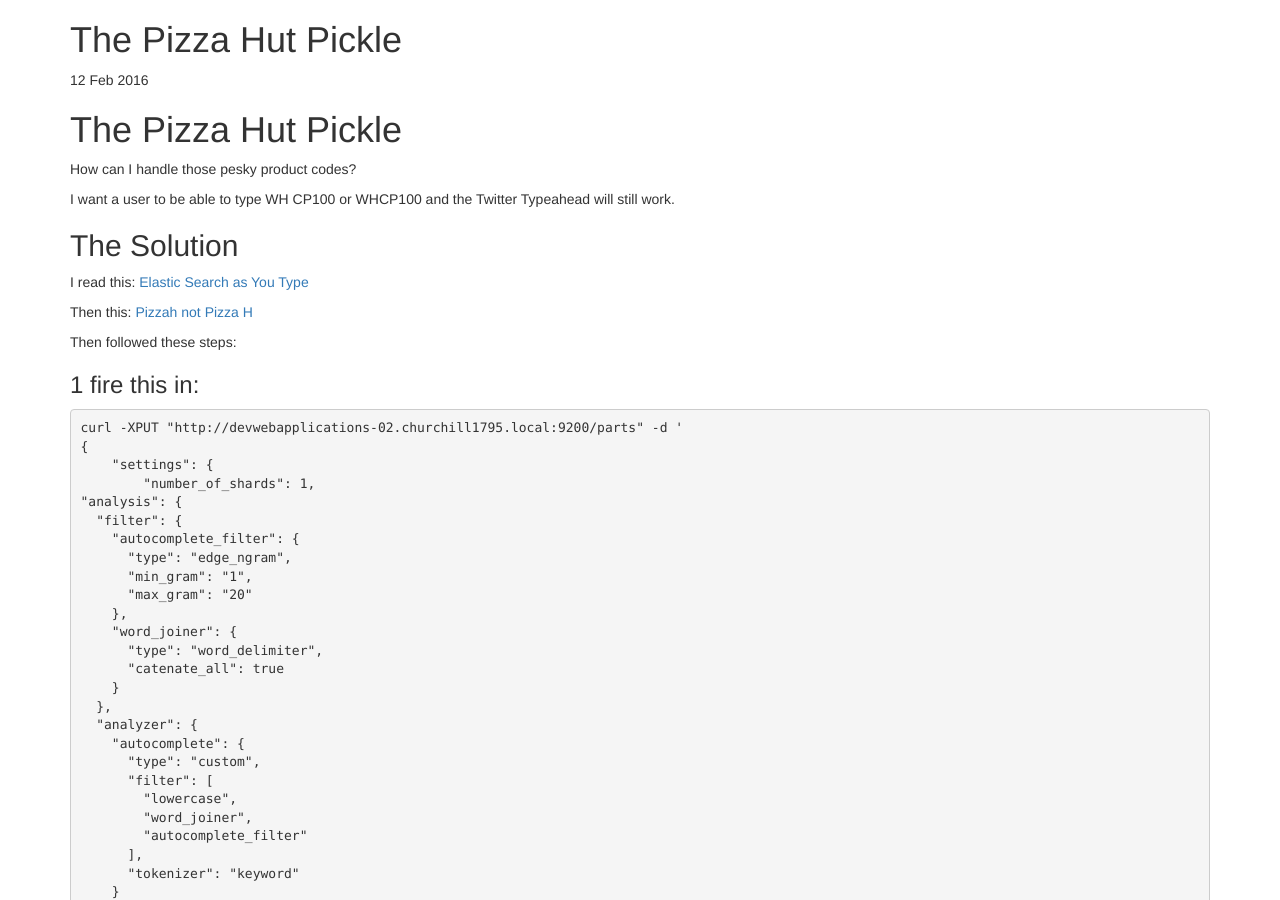
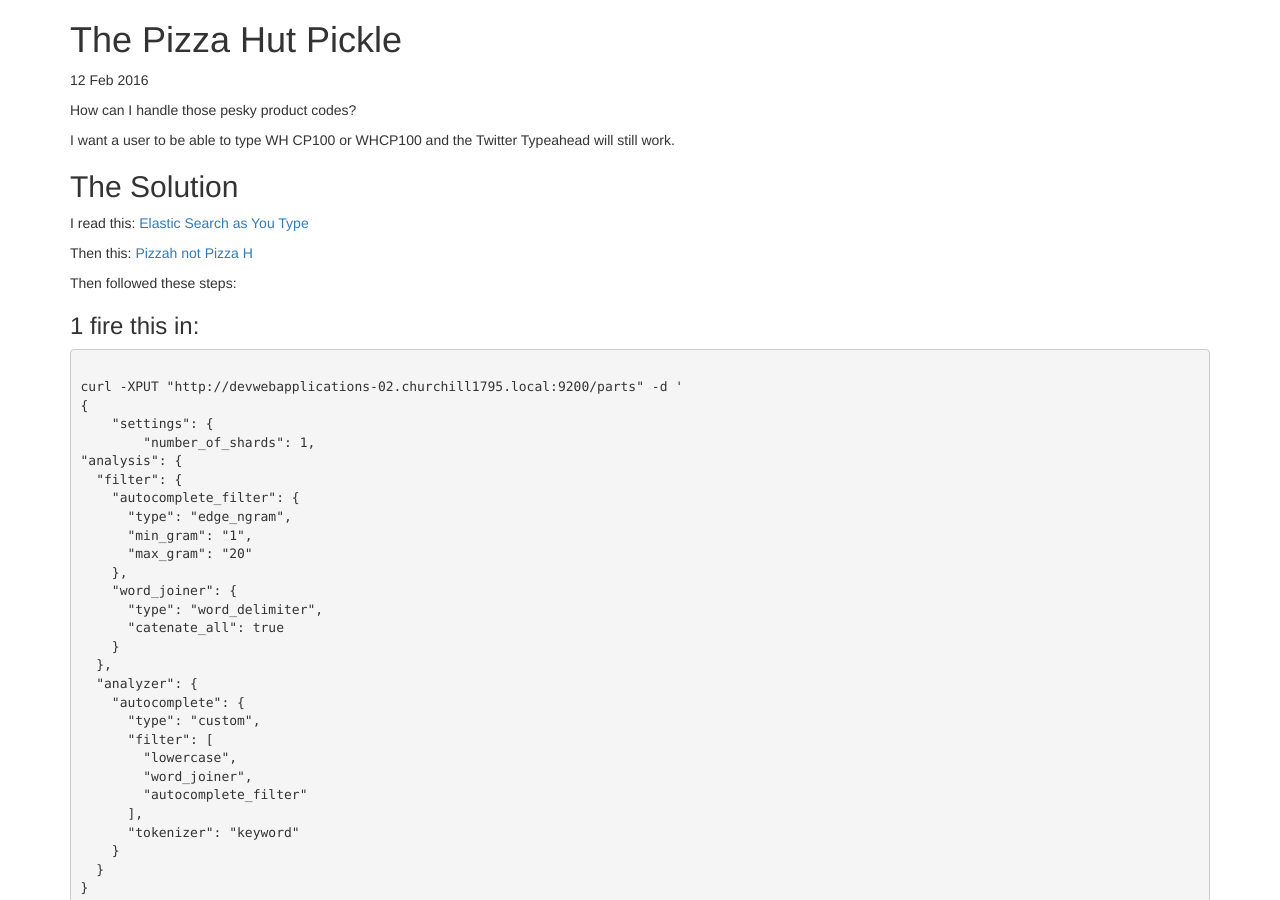
Before and after one commit to ArtisanTinkerer/ArtisanTinkerer.github.io, a Jekyll site: the page built from _posts/2016-02-12-site-launched.md, in a window 1280 px wide and 900 px high. Built offline with Jekyll 4.4.1, drawn with Linux system fonts in a browser that asks for light colours.

Commit message:
Update 2016-02-12-site-launched.md

````diff
--- a/_posts/2016-02-12-site-launched.md
+++ b/_posts/2016-02-12-site-launched.md
@@ -3,9 +3,6 @@
 title: "The Pizza Hut Pickle"
 date: 2016-02-12
 ---
-
-
-# The Pizza Hut Pickle
 
 How can I handle those pesky product codes?
 
@@ -21,7 +18,9 @@
 
 Then followed these steps:
 ### 1 fire this in:
+
 ```
+
 curl -XPUT "http://devwebapplications-02.churchill1795.local:9200/parts" -d '
 {
     "settings": {
@@ -53,6 +52,7 @@
     }
 }
 '
+
 ```
 
 ### 2 do the mapping
````
